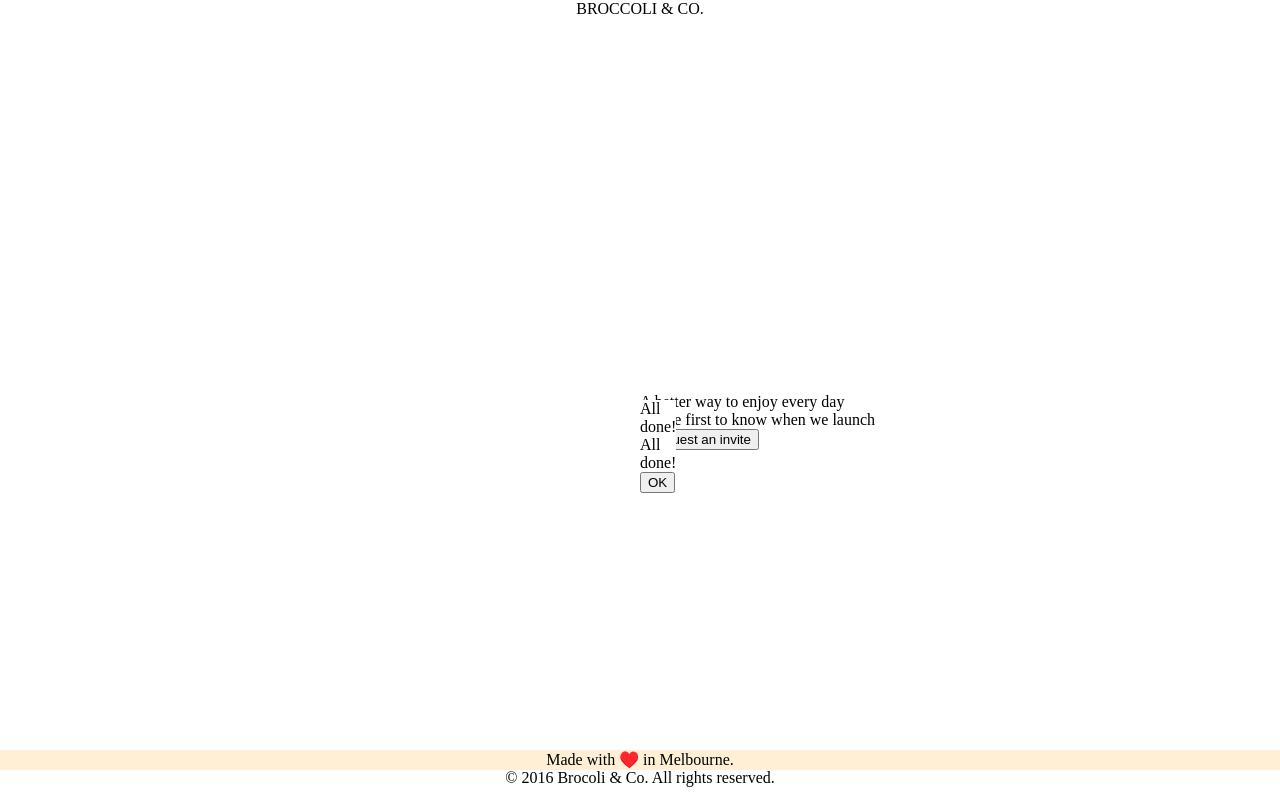
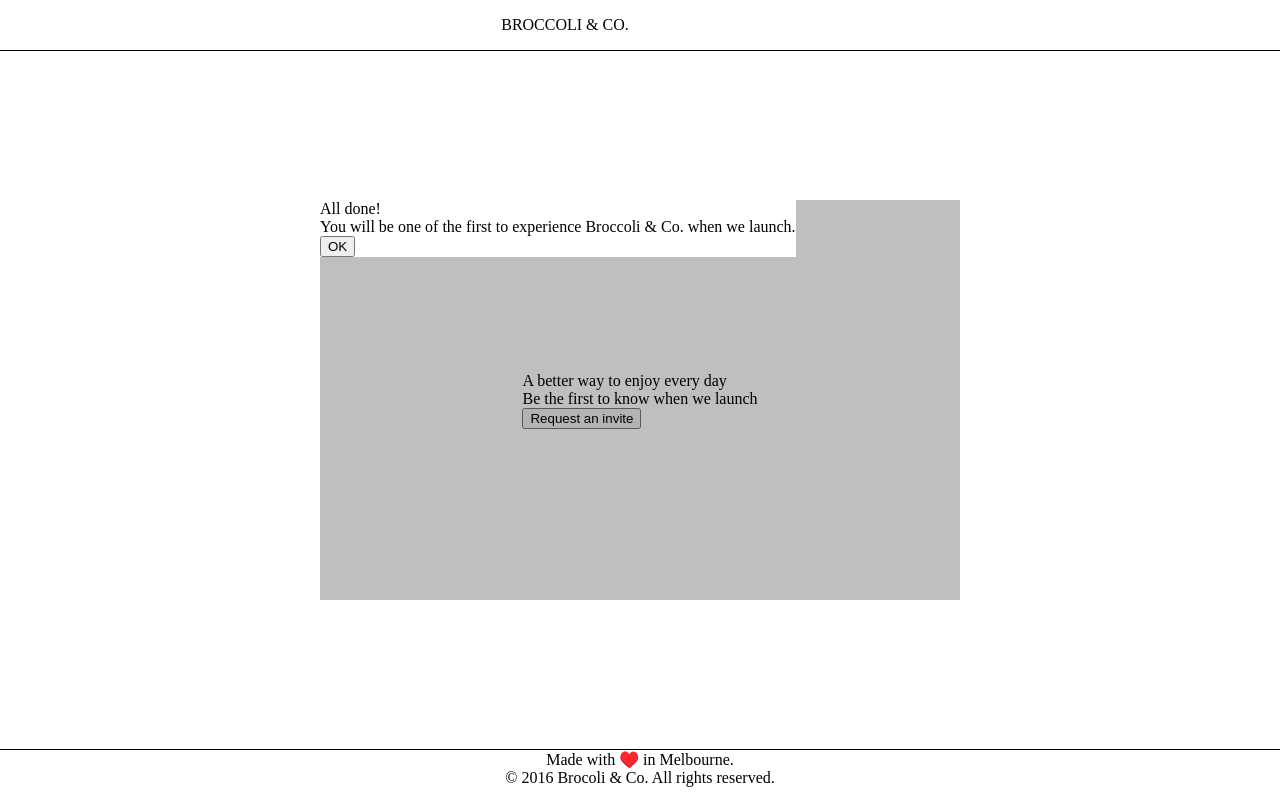
Before and after one commit to JimmyDi/AirwallexPro, a React app: page / in a window 1280 px wide. Built offline with nearby package versions, Linux system fonts and the light colour scheme.

Commit message:
Logics and styles

```diff
--- a/components/App.jsx
+++ b/components/App.jsx
@@ -6,18 +6,21 @@ import SuccessModal from './SuccessModal/SuccessModal.jsx'
 
 const App = () => {
     const appContainer = "app-container";
-    const [showRequest, setShowRequest] = useState(true);
+    const [showRequest, setShowRequest] = useState(false);
     const [showSuccess, setShowSuccess] = useState(true);
+
+    const toggleRequestModal = (showModal) => {
+        setShowRequest(showModal);
+    }
 
     return (
         <div className={appContainer}>
             <div className={appContainer + "-top-head"}>
-                {"BROCCOLI & CO."}
+                <div className={appContainer + "-top-head-content"}>{"BROCCOLI & CO."}</div>
             </div>
-            <div className={appContainer + '-middle-content'}><MiddleContent/></div>
-            {/* {showRequest ? <div className={appContainer + '-request-window'}><RequestModal toggleRequest={setShowRequest}/></div> : null} */}
-            {showSuccess ? <div className={appContainer + '-request-window'}><SuccessModal toggleSuccess={setShowSuccess}/></div> : null}
-
+            <div className={appContainer + '-middle-content'}><MiddleContent toggleRequest={toggleRequestModal}/></div>
+            {showRequest ? <div className={appContainer + '-request-modal'}><RequestModal toggleRequest={setShowRequest} toggleSuccess={setShowSuccess}/></div> : null}
+            {showSuccess ? <div className={appContainer + '-success-modal'}><SuccessModal toggleSuccess={setShowSuccess}/></div> : null}
             <div className={appContainer + "-bottom-footer"}>
                 <div>
                     {"Made with ♥️ in Melbourne."}
--- a/components/MiddleContent/MiddleContent.jsx
+++ b/components/MiddleContent/MiddleContent.jsx
@@ -1,11 +1,11 @@
 import React, { useState } from 'react';
 import './middleContent.scss';
 
-const MiddleContent = () => {
+const MiddleContent = (props) => {
     const classPrefix = 'middle-content';
 
     const onRequestEvent = () => {
-        console.log('Request an invite');
+        props.toggleRequest(true);
     }
 
     return (
--- a/components/MiddleContent/middleContent.scss
+++ b/components/MiddleContent/middleContent.scss
@@ -1,7 +1,4 @@
 .middle-content {
-    position: absolute;
-    top: 50%;
-    left: 50%;
 
     &-title {
 
--- a/components/RequestModal/RequestModal.jsx
+++ b/components/RequestModal/RequestModal.jsx
@@ -9,6 +9,10 @@ const RequestModal = (props) => {
     const [fullName, setFullName] = useState('');
     const [email, setEmail] = useState('');
     const [confirmEmail, setConfirmEmail] = useState('');
+    const [nameValid, setNameValid] = useState(true);
+    const [emailValid, setEmailValid] = useState(true);
+    const [confirmEmailValid, setConfirmEmailValid] = useState(true);
+    const [sending, setSending] = useState(false);
 
     const sendRequest = () => {
         const requestOptions = {
@@ -17,20 +21,88 @@ const RequestModal = (props) => {
             body: JSON.stringify({ name: fullName, email: email })
         };
 
+        setSending(true);
         fetch(registService, requestOptions)
-            .then(response => response.json())
-            .then(data => console.log(data));
-        props.toggleRequest(false);
+            .then(response => {
+                if(response.ok) {
+                    console.log(response);
+                    props.toggleSuccess(true);
+                    props.toggleRequest(false);
+                    return;
+                }
+            })
+            .catch((err) => {
+                // Do sth.
+            })
+            .finally(() => {
+                setSending(false);
+            });
+
+        // props.toggleRequest(false);
+    }
+
+    const resetTextBox = () => {
+        setNameValid(true);
+        setEmailValid(true);
+        setConfirmEmailValid(true);
+    }
+
+    const validateEmail = (email) => {
+        return String(email)
+          .toLowerCase()
+          .match(
+            /^(([^<>()[\]\\.,;:\s@"]+(\.[^<>()[\]\\.,;:\s@"]+)*)|(".+"))@((\[[0-9]{1,3}\.[0-9]{1,3}\.[0-9]{1,3}\.[0-9]{1,3}\])|(([a-zA-Z\-0-9]+\.)+[a-zA-Z]{2,}))$/
+          );
+      };
+
+    const onSendClick = () => {
+        // setNameValid(false);
+        // setEmailValid(false);
+        // setConfirmEmailValid(false);
+        resetTextBox();
+        let flag = true;
+
+        if(fullName.length < 3) {
+            setNameValid(false);
+            flag = false;
+        }
+
+        if(!validateEmail(email)) {
+            setEmailValid(false);
+            flag = false;
+        }
+
+        if(email !== confirmEmail) {
+            setConfirmEmailValid(false);
+            flag = false;
+        }
+
+        if(flag === false) {
+            return;
+        }
+
+        sendRequest();
     }
 
     return (
         <div className={classPrefix}>
             <div className={classPrefix + "-modal_content"}>
                 <div className={classPrefix + "-modal_content-title"}>{'Request an invite'}</div>
-                <input className={classPrefix + "-modal_content-full-name"} value={fullName} onInput={e => setFullName(e.target.value)}/>
-                <input className={classPrefix + "-modal_content-email"} value={email} onInput={e => setEmail(e.target.value)}/>
-                <input className={classPrefix + "-modal_content-confirm-email"} value={confirmEmail} onInput={e => setConfirmEmail(e.target.value)}/>
-                <button className={classPrefix + "-modal_content-send-button"} onClick={sendRequest}>{"Send"}</button>
+                <input className={classPrefix + "-modal_content-full-name" + `${nameValid ? "" : " text-input-invalid"}`} value={fullName} onInput={e => setFullName(e.target.value)} placeholder='Full name'/>
+                <div className={classPrefix + "-modal_content-full-name-error" + `${nameValid ? "" : " show-invalid-error-message"}`}>
+                    {"Full name needs to be at least 3 characters long"}
+                </div>
+                <input className={classPrefix + "-modal_content-email" + `${emailValid ? "" : " text-input-invalid"}`} value={email} onInput={e => setEmail(e.target.value)} placeholder='Email'/>
+                <div className={classPrefix + "-modal_content-email-error" + `${emailValid ? "" : " show-invalid-error-message"}`}>
+                    {"Invalid Email"}
+                </div>
+                <input className={classPrefix + "-modal_content-confirm-email" + `${confirmEmailValid ? "" : " text-input-invalid"}`} value={confirmEmail} onInput={e => setConfirmEmail(e.target.value)} placeholder='Confirm email'/>
+                <div className={classPrefix + "-modal_content-confirm-email-error" + `${confirmEmailValid ? "" : " show-invalid-error-message"}`}>
+                    {"Confirm Email needs to match Email"}
+                </div>
+                <button className={classPrefix + "-modal_content-send-button"} onClick={onSendClick} disabled={sending}>
+                    {sending ? "Sending, please wait...." : "Send"}
+                </button>
             </div>
         </div>
     );
--- a/components/RequestModal/requestModal.scss
+++ b/components/RequestModal/requestModal.scss
@@ -1,15 +1,15 @@
 .requestModal {
-    // display: none;
-    position: fixed;
     z-index: 200;
     background-color: rgba(0, 0, 0, 0.25);
     position: absolute;
-    top: 50%;
-    left: 50%;
+    height: 50%;
+    width: 50%;
 
     &-modal_content {
         background-color: white;
         position: absolute;
+        display: flex;
+        flex-direction: column;
 
         &-title {
 
@@ -19,12 +19,35 @@
 
         }
 
+        &-full-name-error {
+            color: red;
+            visibility: hidden;
+        }
+
         &-email {
 
+        }
+
+        &-email-error {
+            color: red;
+            visibility: hidden;
         }
 
         &-confirm-email {
 
         }
+
+        &-confirm-email-error {
+            color: red;
+            visibility: hidden;
+        }
     }
-  }
+}
+
+.text-input-invalid {
+    border: 2px solid red;
+}
+
+.show-invalid-error-message {
+    visibility: visible;
+}
--- a/components/SuccessModal/SuccessModal.jsx
+++ b/components/SuccessModal/SuccessModal.jsx
@@ -12,7 +12,7 @@ const SuccessModal = (props) => {
         <div className={classPrefix}>
             <div className={classPrefix + "-modal_content"}>
                 <div className={classPrefix + "-modal_content-title"}>{'All done!'}</div>
-                <div className={classPrefix + "-modal_content-text"}>{'All done!'}</div>
+                <div className={classPrefix + "-modal_content-text"}>{'You will be one of the first to experience Broccoli & Co. when we launch.'}</div>
                 <button className={classPrefix + "-modal_content-send-button"} onClick={onOkButtonClick}>{"OK"}</button>
             </div>
         </div>
--- a/components/SuccessModal/successModal.scss
+++ b/components/SuccessModal/successModal.scss
@@ -1,10 +1,9 @@
 .successModal {
-    position: fixed;
     z-index: 200;
     background-color: rgba(0, 0, 0, 0.25);
     position: absolute;
-    top: 50%;
-    left: 50%;
+    height: 50%;
+    width: 50%;
 
     &-modal_content {
         background-color: white;
--- a/components/app.scss
+++ b/components/app.scss
@@ -20,9 +20,16 @@ html, body {
   height: 100%;
 
   &-top-head {
-    height: 35px;
+    height: 50px;
     border-color: black;
     text-align: center;
+    border-bottom: 1px solid black;
+    display: flex;
+    align-items: center;
+    justify-content: space-around;
+    &-content {
+      padding-right: 150px;
+    }
   }
 
   &-middle-content {
@@ -33,13 +40,34 @@ html, body {
     width: 100%;
     overflow: auto;
     position: relative;
+    display: flex;
+    justify-content: center;
+    align-items: center;
+  }
+
+  &-request-modal {
+    height: 100%;
+    width: 100%;
+    position: fixed;
+    display: flex;
+    justify-content: center;
+    align-items: center;
+  }
+
+  &-success-modal {
+    height: 100%;
+    width: 100%;
+    position: fixed;
+    display: flex;
+    justify-content: center;
+    align-items: center;
   }
 
   &-bottom-footer {
     height: 20px;
-    background-color: papayawhip;
     text-align: center;
     display: flex;
     flex-direction: column;
+    border-top: 1px solid black;
   }
 }
```
